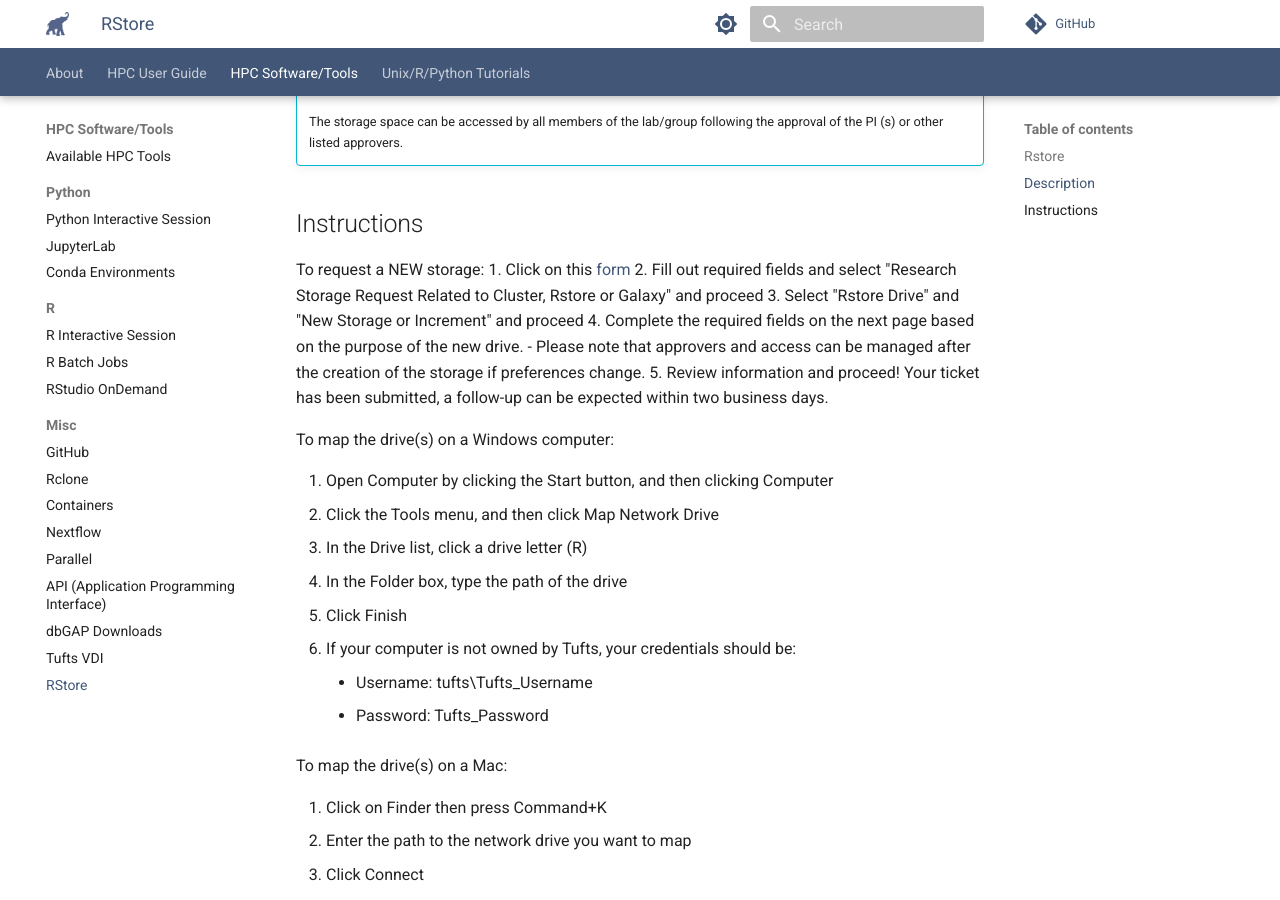
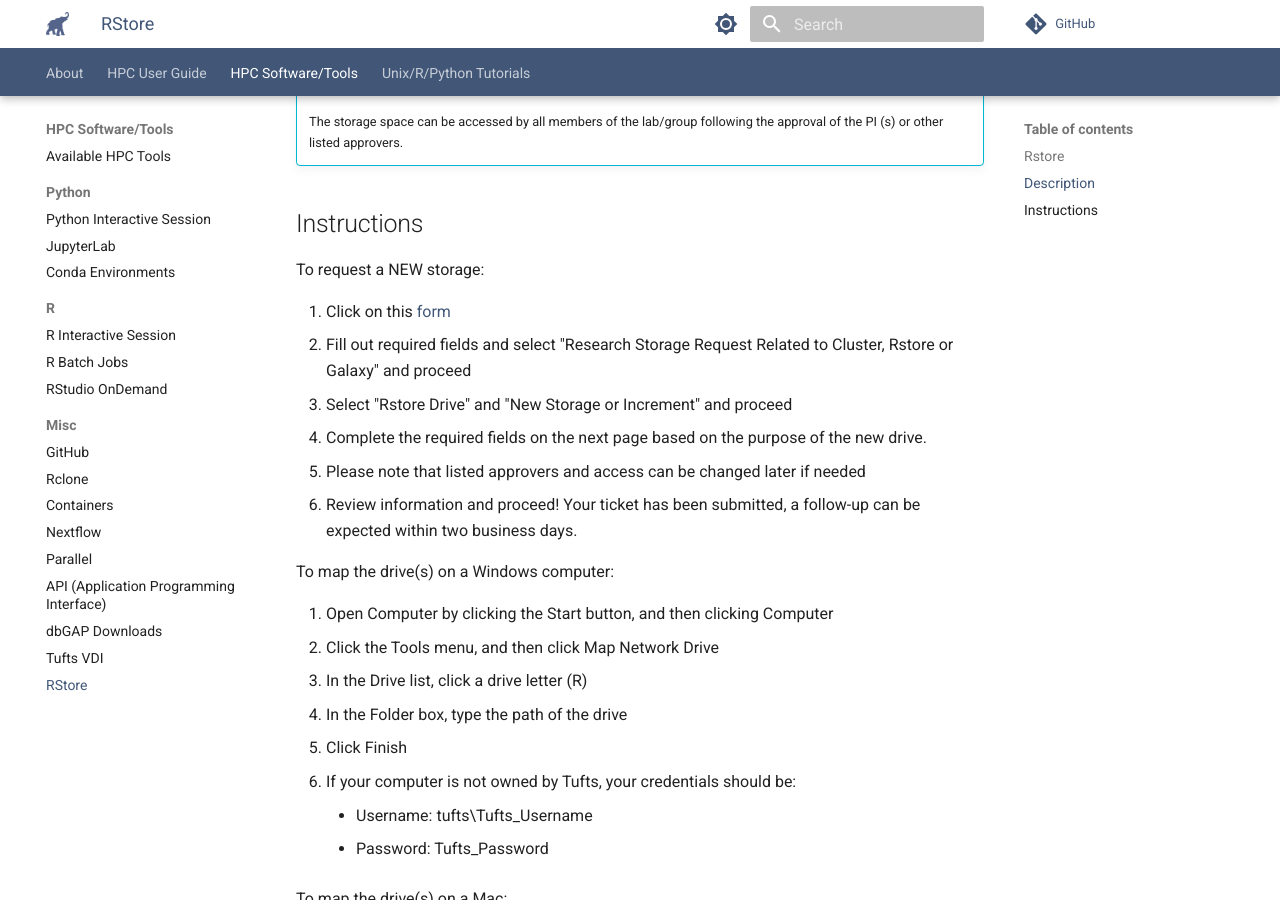
Before and after one commit to tuftsdatalab/rt_hpc_documentation, an MkDocs documentation site: the page built from docs/hpc_tools/rstore.md, in a window 1280 px wide and 900 px high, scrolled down 729 px. Built offline with MkDocs 1.6.1 and Material for MkDocs 9.7.7, drawn with Linux system fonts in a browser that asks for light colours; comment, search, counter and statistics services are not loaded.

Commit message:
Update rstore.md

```diff
--- a/docs/hpc_tools/rstore.md
+++ b/docs/hpc_tools/rstore.md
@@ -13,11 +13,12 @@
 ## Instructions
 
 To request a NEW storage:
-1. Click on this [form]([https://tufts.qualtrics.com/jfe/form/SV_5bUmpFT0IXeyEfj])
+
+1. Click on this [form]([https://shib-idp.tufts.edu/idp/profile/SAML2/POST/SSO?execution=e1s1])
 2. Fill out required fields and select "Research Storage Request Related to Cluster, Rstore or Galaxy" and proceed
 3. Select "Rstore Drive" and "New Storage or Increment" and proceed
 4. Complete the required fields on the next page based on the purpose of the new drive.
-   - Please note that approvers and access can be managed after the creation of the storage if preferences change.
+   - Please note that listed approvers and access can be changed later if needed
 5. Review information and proceed! Your ticket has been submitted, a follow-up can be expected within two business days.
 
 
```
